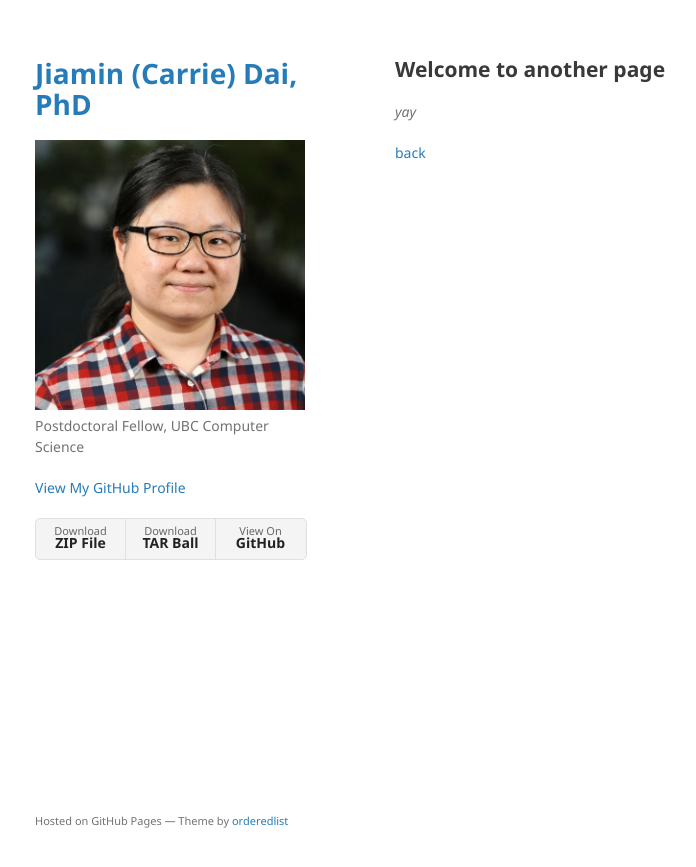
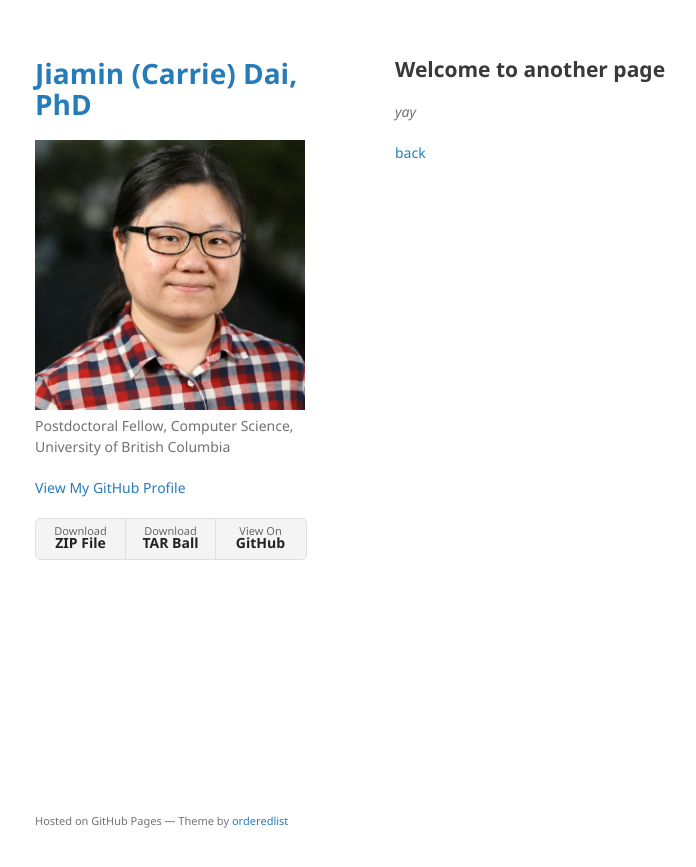
Before and after one commit to jiamin-dai/jiamin-dai.github.io, a Jekyll site: the page built from another-page.md, in a window 1280 px wide. Shown: the top 867 px of the page, without its empty margins (175-871 px from the left). Built offline with Jekyll 4.4.1, drawn with Linux system fonts in a browser that asks for light colours; our own code applies the rules of GitHub Pages for plain Markdown files.

Commit message:
Update _config.yml

```diff
--- a/_config.yml
+++ b/_config.yml
@@ -1,6 +1,6 @@
 title: Jiamin (Carrie) Dai, PhD
 logo: /assets/img/CHI2018 Day1-11_preview2.jpg
-description: Postdoctoral Fellow, UBC Computer Science
+description: Postdoctoral Fellow, Computer Science, University of British Columbia
 show_downloads: true
 google_analytics:
 theme: jekyll-theme-minimal
```
